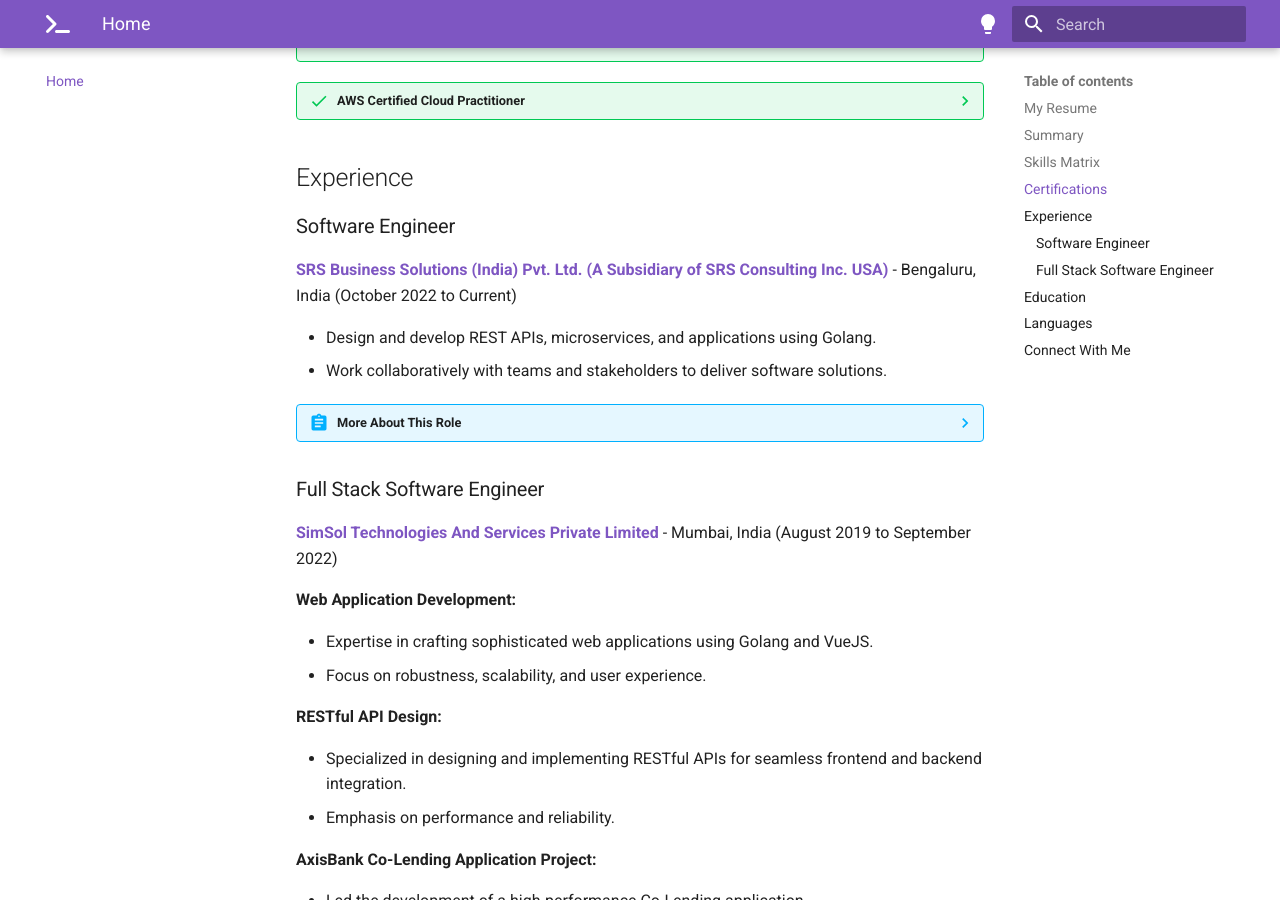
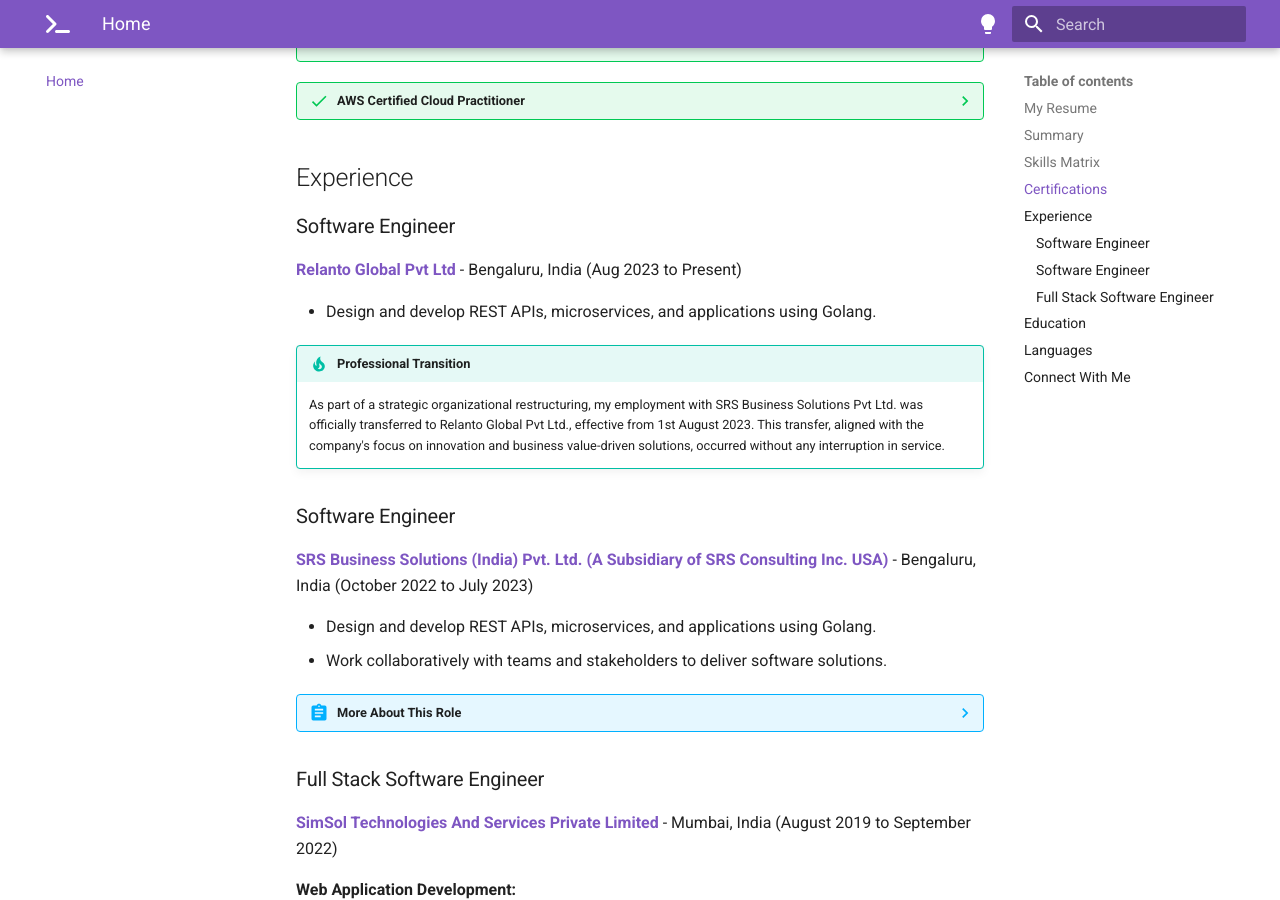
Before and after one commit to imyashkale/portfolio, an MkDocs documentation site: the page built from docs/index.md, in a window 1280 px wide and 900 px high, scrolled down 1672 px. Built offline with MkDocs 1.6.1 and Material for MkDocs 9.7.7, drawn with Linux system fonts in a browser that asks for light colours.

Commit message:
Professional Transition Added

```diff
--- a/docs/index.md
+++ b/docs/index.md
@@ -68,7 +68,17 @@ My commitment as a software developer is to deliver high-quality code, meet clie
 
 ### Software Engineer
 
-**<a href="https://www.srsconsultinginc.com/index" target="_blank">SRS Business Solutions (India) Pvt. Ltd. (A Subsidiary of SRS Consulting Inc. USA)</a>** - Bengaluru, India (October 2022 to Current)
+**<a href="https://www.relanto.ai" target="_blank">Relanto Global Pvt Ltd</a>** - Bengaluru, India (Aug 2023 to Present)
+
+- Design and develop REST APIs, microservices, and applications using Golang.
+
+!!! tip "Professional Transition"
+    As part of a strategic organizational restructuring, my employment with SRS Business Solutions Pvt Ltd. was officially transferred to Relanto Global Pvt Ltd., effective from 1st August 2023. This transfer, aligned with the company's focus on innovation and business value-driven solutions, occurred without any interruption in service.
+
+<!-- markdownlint-disable MD024 -->
+### Software Engineer
+
+**<a href="https://www.srsconsultinginc.com/index" target="_blank">SRS Business Solutions (India) Pvt. Ltd. (A Subsidiary of SRS Consulting Inc. USA)</a>** - Bengaluru, India (October 2022 to July 2023)
 
 - Design and develop REST APIs, microservices, and applications using Golang.
 - Work collaboratively with teams and stakeholders to deliver software solutions.
```
